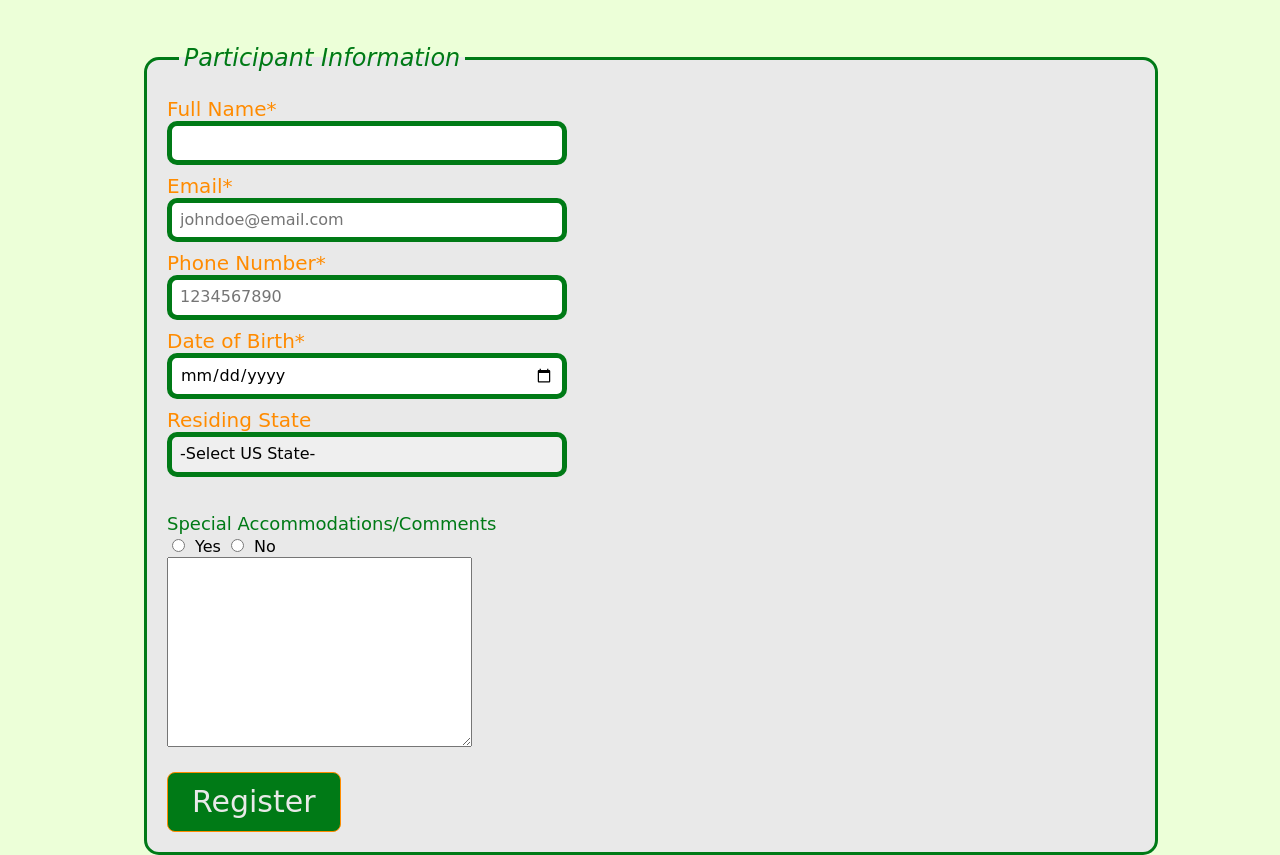
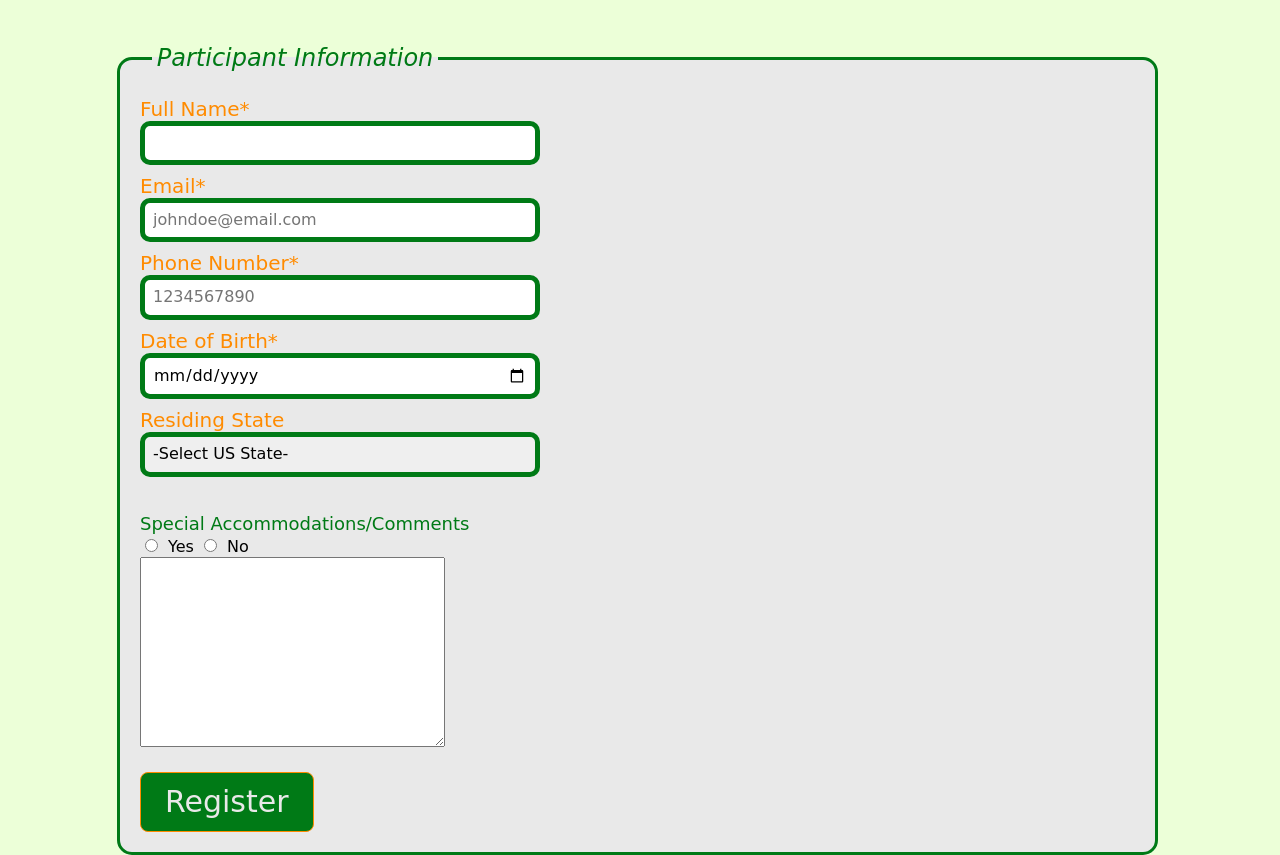
Before and after one commit to UngaJonathan/jonunga.github.io, a plain HTML site: page term-website/events.html in a window 1280 px wide. Shown: the part 874-1729 px from the top of the page. Drawn offline with Linux system fonts and the light colour scheme; a web font is replaced by a local one.

Commit message:
form margin

```diff
--- a/term-website/styles/main.css
+++ b/term-website/styles/main.css
@@ -225,7 +225,7 @@ th {
 
 /* Form */
 form fieldset {
-	margin: 2rem;
+	margin: 2rem 2rem 2rem 5px;
 	border: 3px solid #007a16;
 	border-radius: 15px;
 	background-color: #e9e9e9;
```
